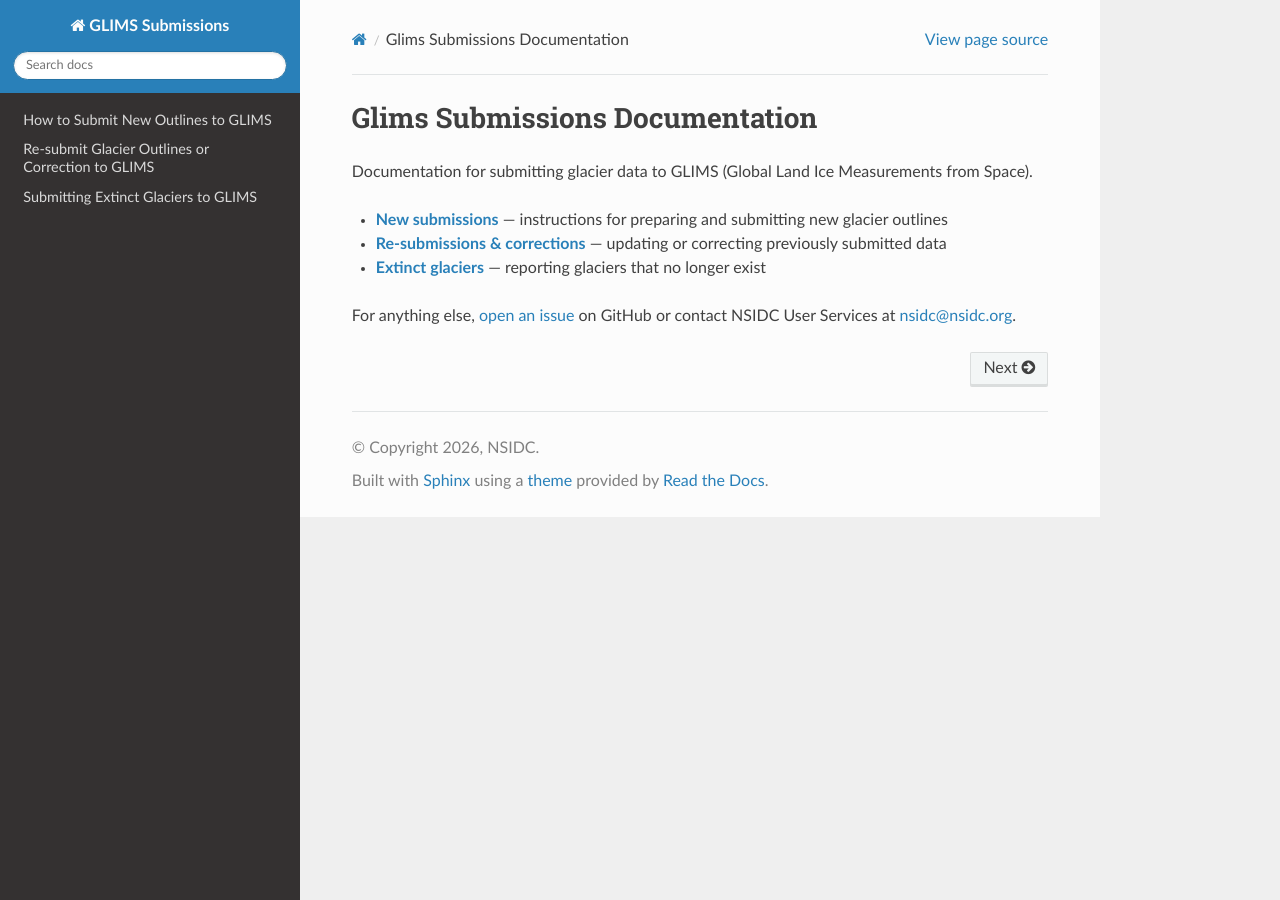
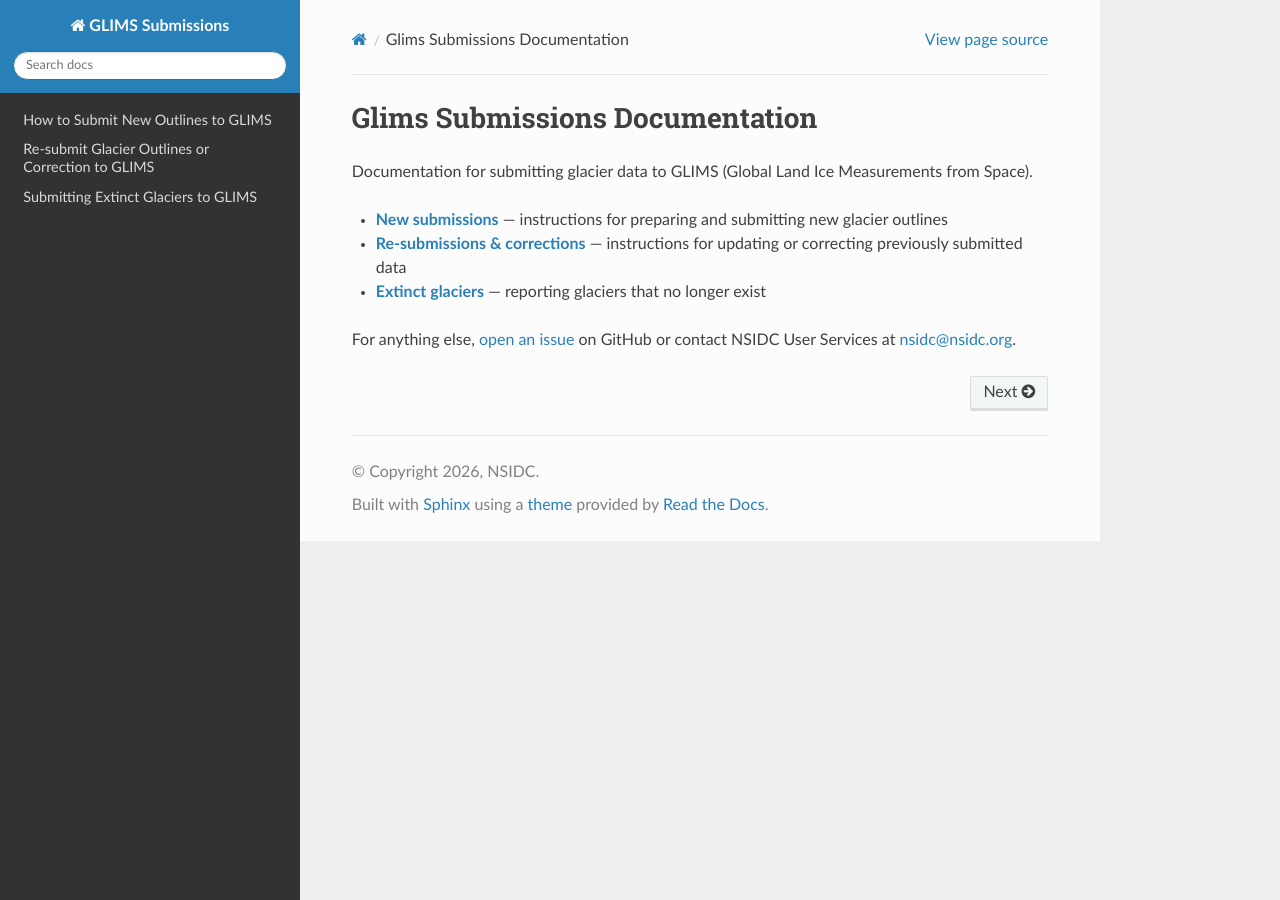
Before and after one commit to glims-nsidc/glims-submissions-docs, a Sphinx documentation site: the page built from docs/index.md, in a window 1280 px wide. Built offline with Sphinx 7.4.7 and the Read the Docs theme 3.1.0, drawn with Linux system fonts in a browser that asks for light colours.

Commit message:
Update docs/index.md
Co-authored-by: Andy Barrett <andypbarrett@gmail.com>

```diff
--- a/docs/index.md
+++ b/docs/index.md
@@ -5,7 +5,7 @@ GLIMS (Global Land Ice Measurements from Space).
 
 - **[New submissions](submitting_new_outlines.md)** — instructions for preparing and
   submitting new glacier outlines
-- **[Re-submissions & corrections](re_submitting.md)** — updating or correcting
+- **[Re-submissions & corrections](re_submitting.md)** — instructions for updating or correcting
   previously submitted data
 - **[Extinct glaciers](submitting_extinct_glaciers.md)** — reporting glaciers that no
   longer exist
```
